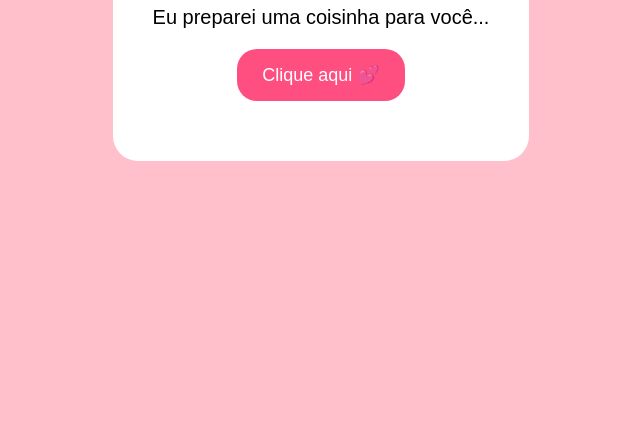
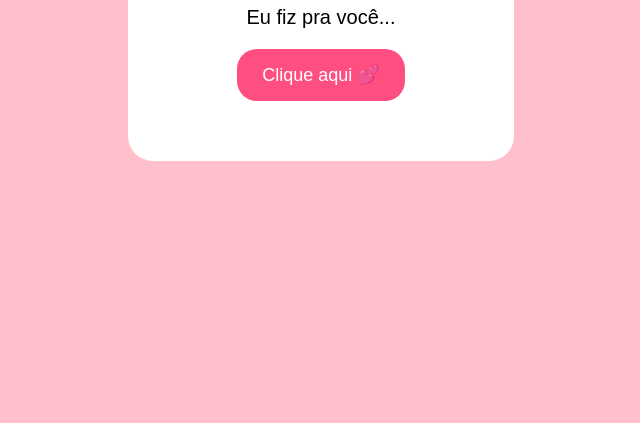
Before and after one commit to lukinhafree9-code/Mensagem-para-voc-, a plain HTML site: page index.html in a window 1280 px wide. Shown: the part 377-800 px from the top of the page, without its empty margins (319-959 px from the left). Drawn offline with Linux system fonts and the light colour scheme.

Commit message:
Update index.html

```diff
--- a/index.html
+++ b/index.html
@@ -51,7 +51,7 @@
 
     <h1>Oi, minha amiga! ❤️</h1>
 
-    <p>Eu preparei uma coisinha para você...</p>
+    <p>Eu fiz pra você...</p>
 
     <button onclick="mostrarMensagem()">Clique aqui 💕</button>
 
```
